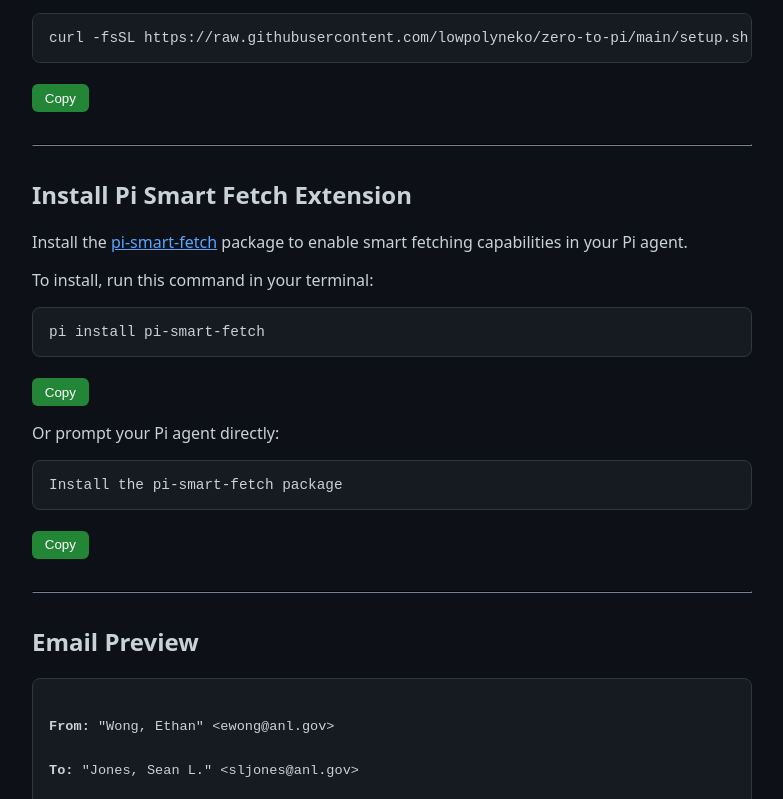
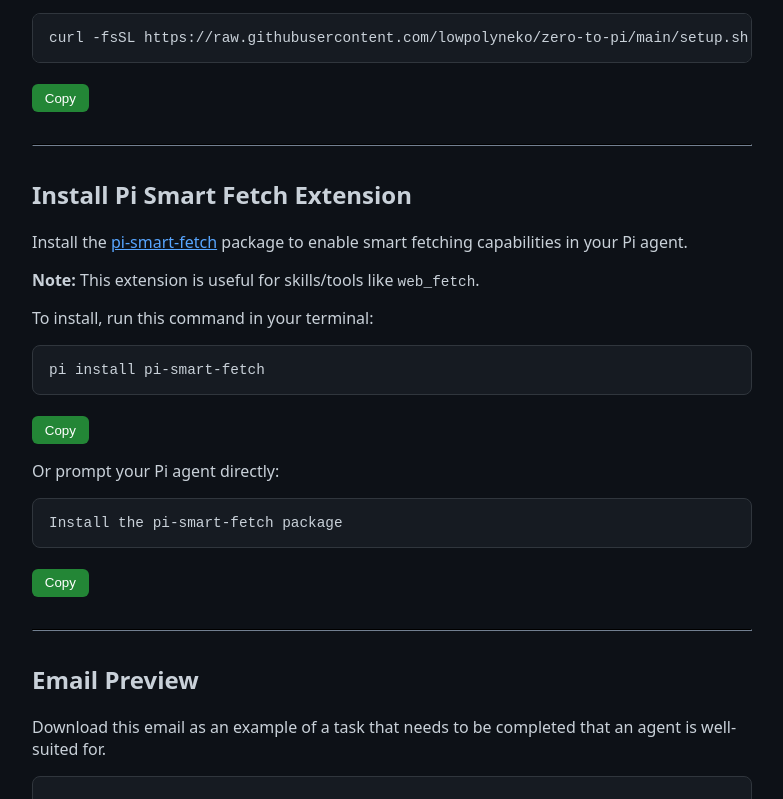
Before and after one commit to lowpolyneko/zero-to-pi, a plain HTML site: page index.html in a window 1280 px wide. Shown: the part 153-952 px from the top of the page, without its empty margins (248-1031 px from the left). Drawn offline with Linux system fonts and the light colour scheme.

Commit message:
add note on sections

```diff
--- a/index.html
+++ b/index.html
@@ -21,6 +21,7 @@ code { font-family: ui-monospace, SFMono-Regular, monospace; font-size: 0.9rem;
 <hr style="margin: 2rem 0; border-color: #30363d;">
 <h2>Install Pi Smart Fetch Extension</h2>
 <p>Install the <a href="https://pi.dev/packages/pi-smart-fetch" style="color: #58a6ff;">pi-smart-fetch</a> package to enable smart fetching capabilities in your Pi agent.</p>
+<p><strong>Note:</strong> This extension is useful for skills/tools like <code>web_fetch</code>.</p>
 <p>To install, run this command in your terminal:</p>
 <pre><code>pi install pi-smart-fetch</code></pre>
 <button class="copy-btn" onclick="navigator.clipboard.writeText(this.previousElementSibling.textContent)">Copy</button>
@@ -30,6 +31,7 @@ code { font-family: ui-monospace, SFMono-Regular, monospace; font-size: 0.9rem;
 
 <hr style="margin: 2rem 0; border-color: #30363d;">
 <h2>Email Preview</h2>
+<p>Download this email as an example of a task that needs to be completed that an agent is well-suited for.</p>
 <div style="background: #161b22; padding: 1rem; border-radius: 8px; border: 1px solid #30363d; font-family: ui-monospace, SFMono-Regular, monospace; font-size: 0.85rem; white-space: pre-wrap; line-height: 1.6;">
 <strong>From:</strong> "Wong, Ethan" &lt;ewong@anl.gov&gt;<br>
 <strong>To:</strong> "Jones, Sean L." &lt;sljones@anl.gov&gt;<br>
```
